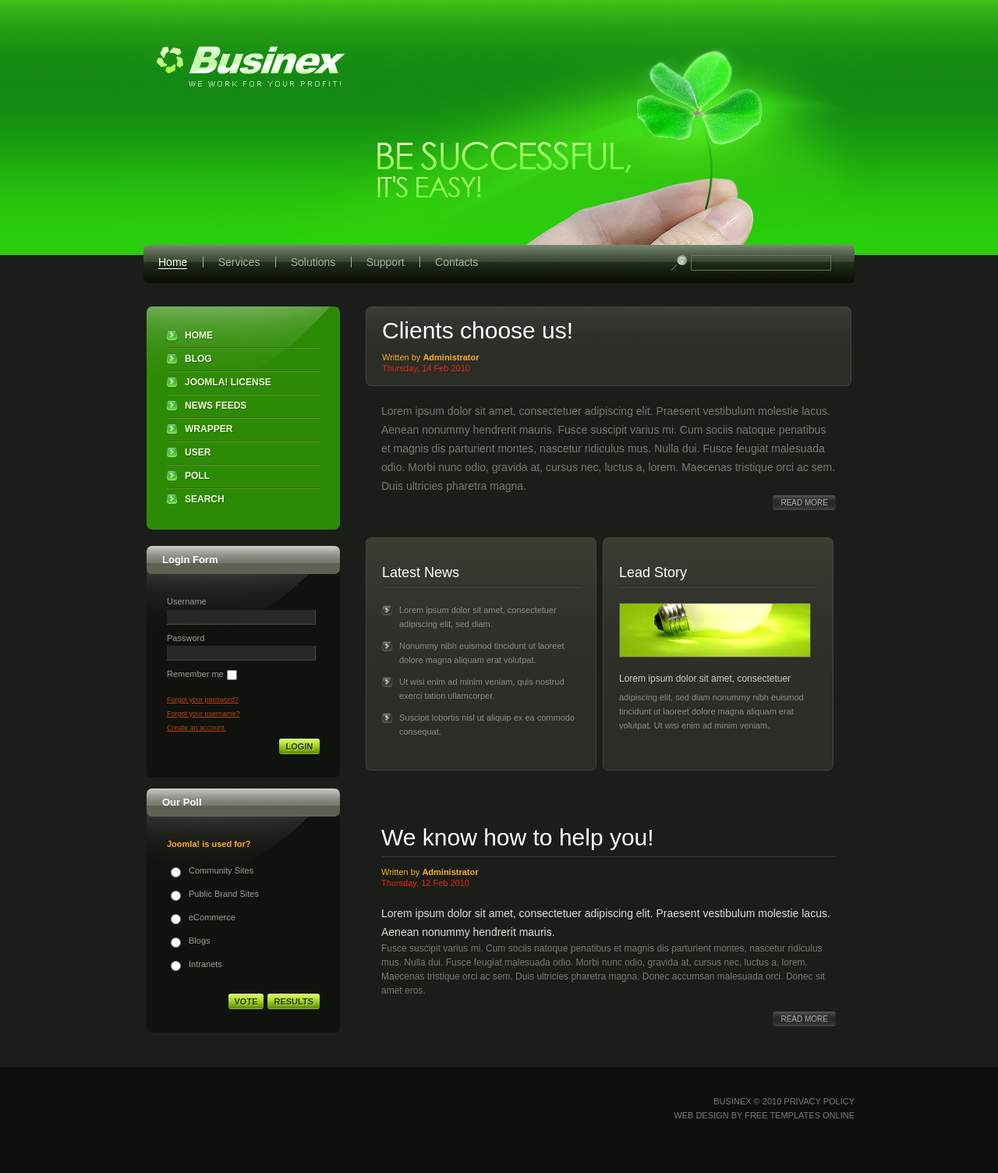
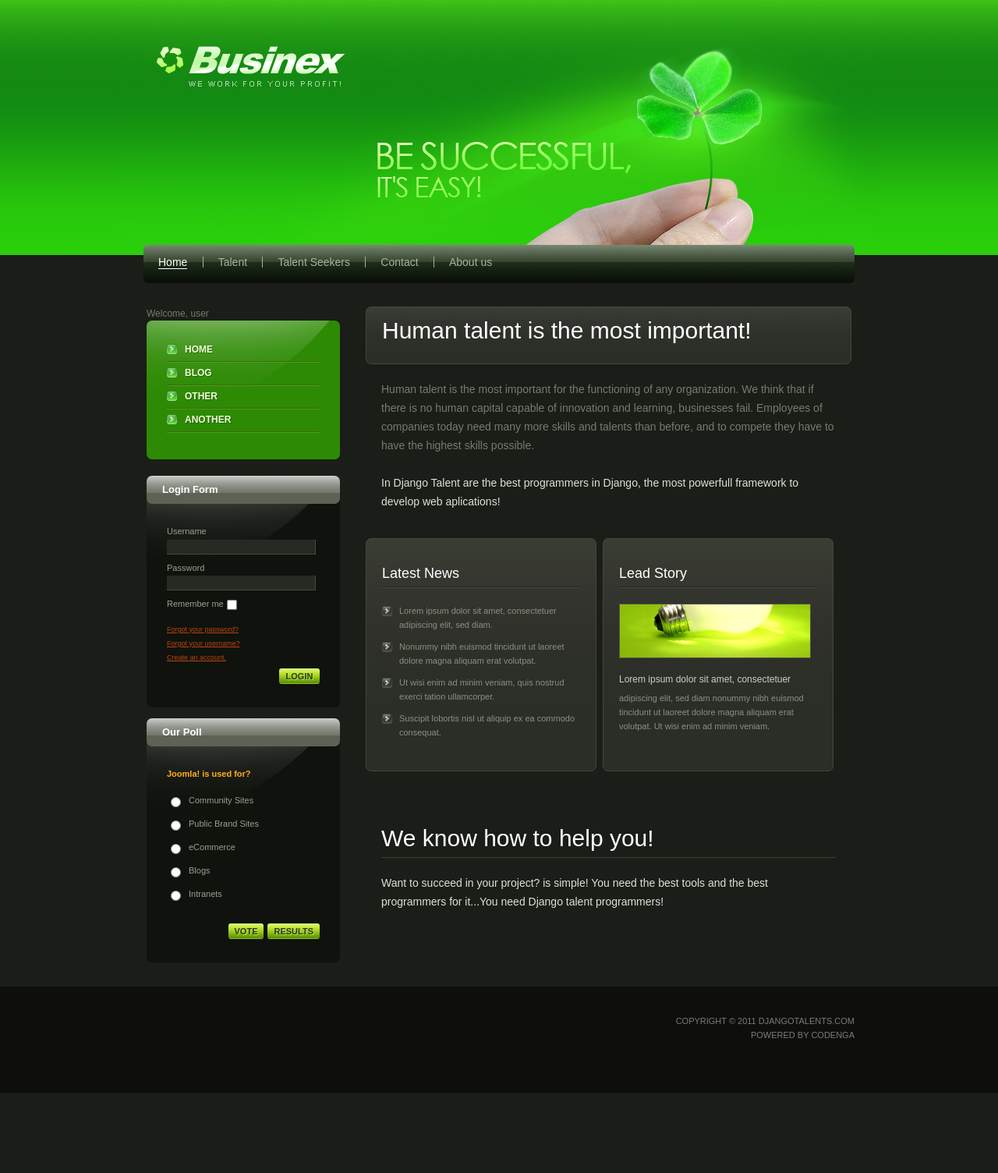
Before and after one commit to RackHacks/djangotalents.com, a Django app: page / in a window 1280 px wide. Shown: the whole page at 78% size. After the commit the page ends 1401 px from the top, so only its background shows below. Run offline with Django 3.2, Linux system fonts and the light colour scheme.

Commit message:
S #2 - Text in template

```diff
--- a/jobsite/main/templates/index.html
+++ b/jobsite/main/templates/index.html
@@ -8,17 +8,12 @@
         <nav>
             <ul>
             <li><a href="index.html" class="current">Home</a></li>
-            <li><a href="index-1.html">Services</a></li>
-            <li><a href="index-2.html">Solutions</a></li>
-            <li><a href="index-3.html">Support</a></li>
-            <li><a href="index-4.html">Contacts</a></li>
+            <li><a href="index-1.html">Talent</a></li>
+            <li><a href="index-2.html">Talent Seekers</a></li>
+            <li><a href="index-3.html">Contact</a></li>
+            <li><a href="index-4.html">About us</a></li>
           </ul>
         </nav>
-        <form action="" id="search-form" class="search-form">
-          <fieldset>
-            <input type="submit" value=""><input type="text" value="">
-          </fieldset>
-        </form>
       </div>
     </header>
   </div>
@@ -26,17 +21,14 @@
     <div class="container_24">
         <div class="wrapper">
           <aside class="grid_7">
+            <label>Welcome, user</label>
             <div class="indent">
             <div class="box">
                 <ul class="menu">
                 <li><a href="index.html">Home</a></li>
                 <li><a href="#">Blog</a></li>
-                <li><a href="#">Joomla! License</a></li>
-                <li><a href="#">News Feeds</a></li>
-                <li><a href="#">Wrapper</a></li>
-                <li><a href="#">User</a></li>
-                <li><a href="#">Poll</a></li>
-                <li class="last"><a href="#">Search</a></li>
+                <li><a href="#">Other</a></li>
+                <li><a href="#">Another</a></li>
               </ul>
             </div>
             <div class="box1">
@@ -81,17 +73,17 @@
             <div class="inside">
             <article>
               <header>
-                <h2>Clients choose us!</h2>
-                <div class="post-meta">
-                  <span class="author">Written by <a href="#">Administrator</a></span>
-                  <span class="date">Thursday, 14 Feb 2010</span>
-                </div>
+                <h2>Human talent is the most important!</h2>
               </header>
               <div class="content">
-                <blockquote>Lorem ipsum dolor sit amet, consectetuer adipiscing elit. Praesent vestibulum molestie lacus. Aenean nonummy hendrerit mauris. Fusce suscipit varius mi. Cum sociis natoque penatibus et magnis dis parturient montes, nascetur ridiculus mus. Nulla dui. Fusce feugiat malesuada odio. Morbi nunc odio, gravida at, cursus nec, luctus a, lorem. Maecenas tristique orci ac sem. Duis ultricies pharetra magna.</blockquote>
-                <div class="wrapper">
-                  <a href="#" class="button">read more</a>
-                </div>
+                <blockquote>
+                    Human talent is the most important for the functioning of any organization.
+                    We think that if there is no human capital capable of innovation and learning, businesses fail.
+                    Employees of companies today need many more skills and talents than before,
+                    and to compete they have to have the highest skills possible.<br /><br />
+                    <h4>In Django Talent are the best programmers in Django, the most powerfull framework to develop web aplications!</h4>
+                </blockquote>
+
               </div>
             </article>
             <article>
@@ -120,17 +112,11 @@
             <article>
               <header class="alt">
                 <h2>We know how to help you!</h2>
-                <div class="post-meta">
-                  <span class="author">Written by <a href="#">Administrator</a></span>
-                  <span class="date">Thursday, 12 Feb 2010</span>
-                </div>
               </header>
               <div class="content">
-                <h4>Lorem ipsum dolor sit amet, consectetuer adipiscing elit. Praesent vestibulum molestie lacus. Aenean nonummy hendrerit mauris.</h4>
-                <p>Fusce suscipit varius mi. Cum sociis natoque penatibus et magnis dis parturient montes, nascetur ridiculus mus. Nulla dui. Fusce feugiat malesuada odio. Morbi nunc odio, gravida at, cursus nec, luctus a, lorem. Maecenas tristique orci ac sem. Duis ultricies pharetra magna. Donec accumsan malesuada orci. Donec sit amet eros.</p>
-                <div class="wrapper">
-                  <a href="#" class="button">read more</a>
-                </div>
+                <h4>
+                Want to succeed in your project? is simple! You need the best tools and the best programmers for it...You need Django talent programmers!
+				</h4>
               </div>
             </article>
           </div>
@@ -140,9 +126,8 @@
   </section>
   <div class="footer-wrap">
     <footer class="container_24">
-        businex &copy; 2010 <a href="index-5.html">privacy policy</a>
-
-<div class="vlinks"><a href="http://www.webdesign.org">Web design</a> by <a title="Free Templates Online" href="http://www.freetemplatesonline.com">Free Templates</a> Online</div>
+        Copyright &copy; 2011 djangotalents.com<br />
+        Powered by <a href="http://www.codenga.com" target="_blank" rel="external">Codenga</a>
     </footer>
   </div>
  {% endblock body %}
```
